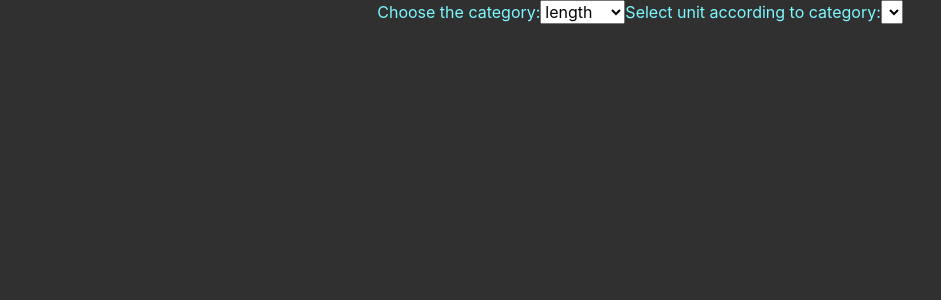
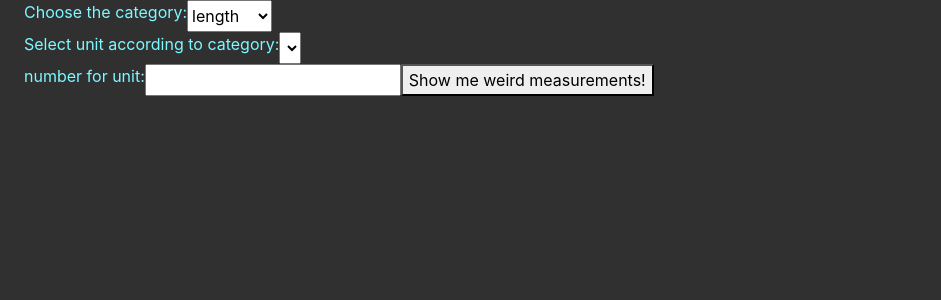
Before and after one commit to greyforrest/weirdmeasurements, a React (Create React App) app: page / in a window 1280 px wide. Shown: the top 300 px of the page, without its empty margins (0-941 px from the left). Built offline with nearby package versions, Linux system fonts and the light colour scheme.

Commit message:
input function done

```diff
--- a/package.json
+++ b/package.json
@@ -6,7 +6,9 @@
     "@testing-library/jest-dom": "^5.16.4",
     "@testing-library/react": "^13.3.0",
     "@testing-library/user-event": "^13.5.0",
+    "bootstrap": "^5.1.3",
     "react": "^18.1.0",
+    "react-bootstrap": "^2.4.0",
     "react-dom": "^18.1.0",
     "react-scripts": "5.0.1",
     "web-vitals": "^2.1.4"
--- a/public/index.html
+++ b/public/index.html
@@ -12,7 +12,7 @@
       manifest.json provides metadata used when your web app is installed on a
       user's mobile device or desktop. See https://developers.google.com/web/fundamentals/web-app-manifest/
     -->
-    <link rel="manifest" href="%PUBLIC_URL%/manifest.json" />
+    <link rel="manifest" href="manifest.json" />
 
     <!-- Google Fonts -->
     <link href="https://fonts.googleapis.com/css?family=Open+Sans:300,300i,400,400i,600,600i,700,700i|Raleway:300,300i,400,400i,500,500i,600,600i,700,700i|Poppins:300,300i,400,400i,500,500i,600,600i,700,700i" rel="stylesheet">
--- a/src/App.js
+++ b/src/App.js
@@ -4,10 +4,11 @@ import './index.css';
 
 function App() {
     const [category, setCategory] = useState();
-    const [unit, setUnit] = useState("");
+    const [unit, setUnit] = useState();
+    const [inputNumber, setInputNumber] = useState();
     var optionsForUnitSelect = getCorrectUnitList();
 
-    function getCorrectUnitList(){
+    function getCorrectUnitList() {
         let options;
         switch (category) {
             case "length":
@@ -15,7 +16,7 @@ function App() {
                     {value: 'kilometer', label: 'kilometer'},
                     {value: 'centimeter', label: 'centimeter'},
                     {value: 'mile', label: 'mile'},
-                    {value: 'foot', label:'foot'},
+                    {value: 'foot', label: 'foot'},
                 ];
                 break;
             case "duration":
@@ -23,13 +24,13 @@ function App() {
                     {value: 'day', label: 'day'},
                     {value: 'hour', label: 'hour'},
                     {value: 'minute', label: 'minute'},
-                    {value: 'second', label:'second'},
+                    {value: 'second', label: 'second'},
                 ];
                 break;
             case "area":
                 options = [
                     {value: 'squarefoot', label: 'square foot'},
-                    {value: 'squaremeter', label:'square meter'},
+                    {value: 'squaremeter', label: 'square meter'},
                 ];
                 break;
             case "weight":
@@ -37,7 +38,7 @@ function App() {
                     {value: 'pound', label: 'pound'},
                     {value: 'ounce', label: 'ounce'},
                     {value: 'kilogramm', label: 'kilogramm'},
-                    {value: 'gramm', label:'gramm'},
+                    {value: 'gramm', label: 'gramm'},
                 ];
                 break;
             default:
@@ -56,23 +57,41 @@ function App() {
         setUnit(event.target.value);
     }
 
+    function handleChangeInputNumber(event){
+        setInputNumber()(event.target.value);
+    }
+
+    function outputMeasurements(){
+
+    }
+
     return (
         <div className="App">
             <form>
+                <div className="row ml-4">
                     <label htmlFor="category">Choose the category:</label>
-                <select name="category" id="category" value={category} onChange={handleChangeCategory} className="selectpicker" data-style="btn-info">
+                    <select name="category" id="category" value={category} onChange={handleChangeCategory}
+                            className="selectpicker" data-style="btn-info">
                         <option value="length">length</option>
                         <option value="duration">duration</option>
                         <option value="area">area</option>
                         <option value="weight">weight</option>
                     </select>
+                </div>
+                <div className="row ml-4">
                     <label htmlFor="unit">Select unit according to category:</label>
                     <select name="unit" id="unit" value={unit} onChange={handleChangeMeasurement}>
                         {optionsForUnitSelect.map(({value, label}, index) => <option value={value}>{label}</option>)}
                     </select>
+                </div>
+                <div className="row ml-4">
+                    <label htmlFor="inputNumber">number for unit:</label>
+                    <input type="number" id="inputNumber" name="inputNumber" onChange={handleChangeInputNumber}/>
+                    <button onClick={outputMeasurements}>Show me weird measurements!</button>
+                </div>
             </form>
         </div>
-    );
+    )
 }
 
 export default App;
```
Also changed, not shown: public/manifest.json, 1 other file (tests, documents, lock files or other folders). Lines whose indentation alone changed are shown as unchanged.
